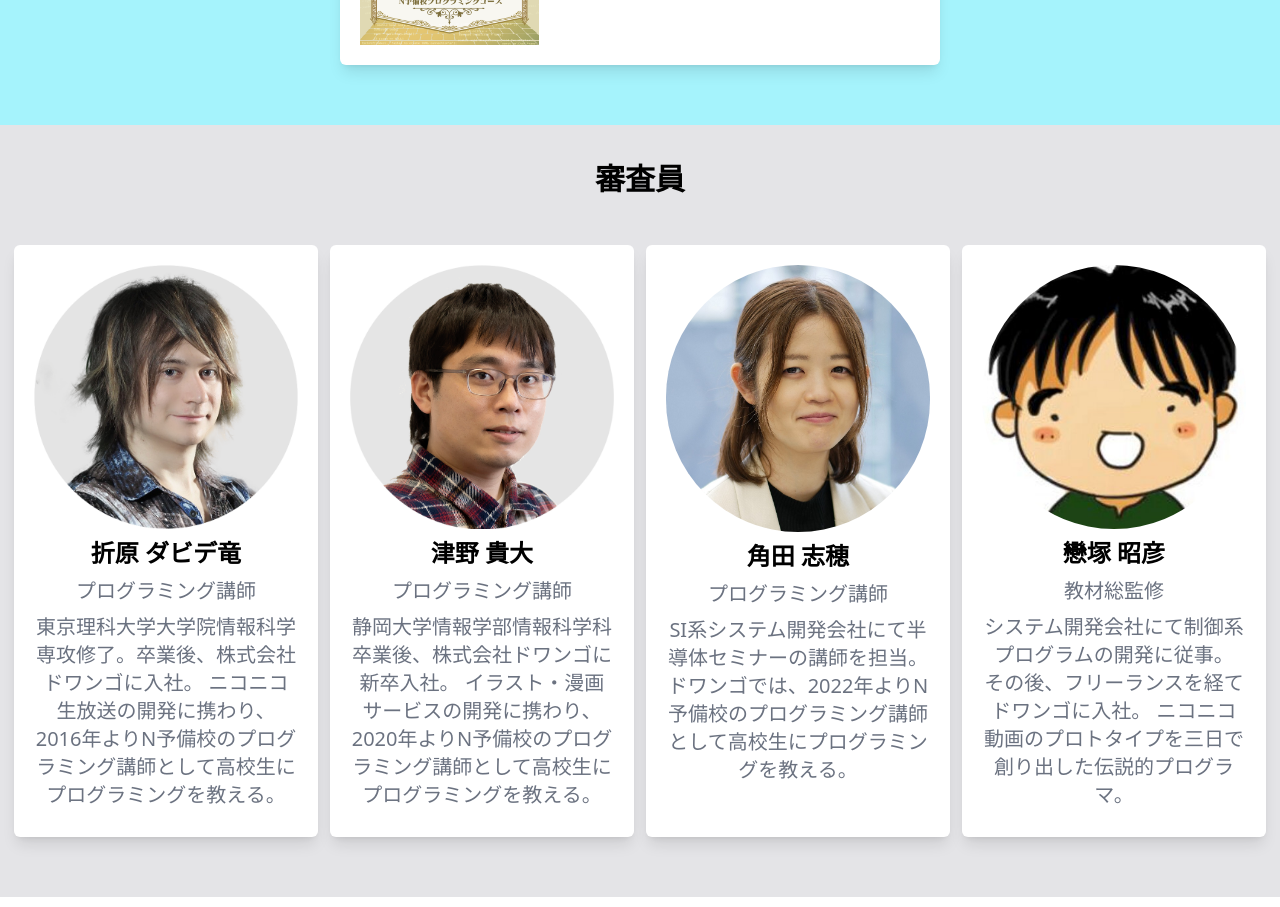
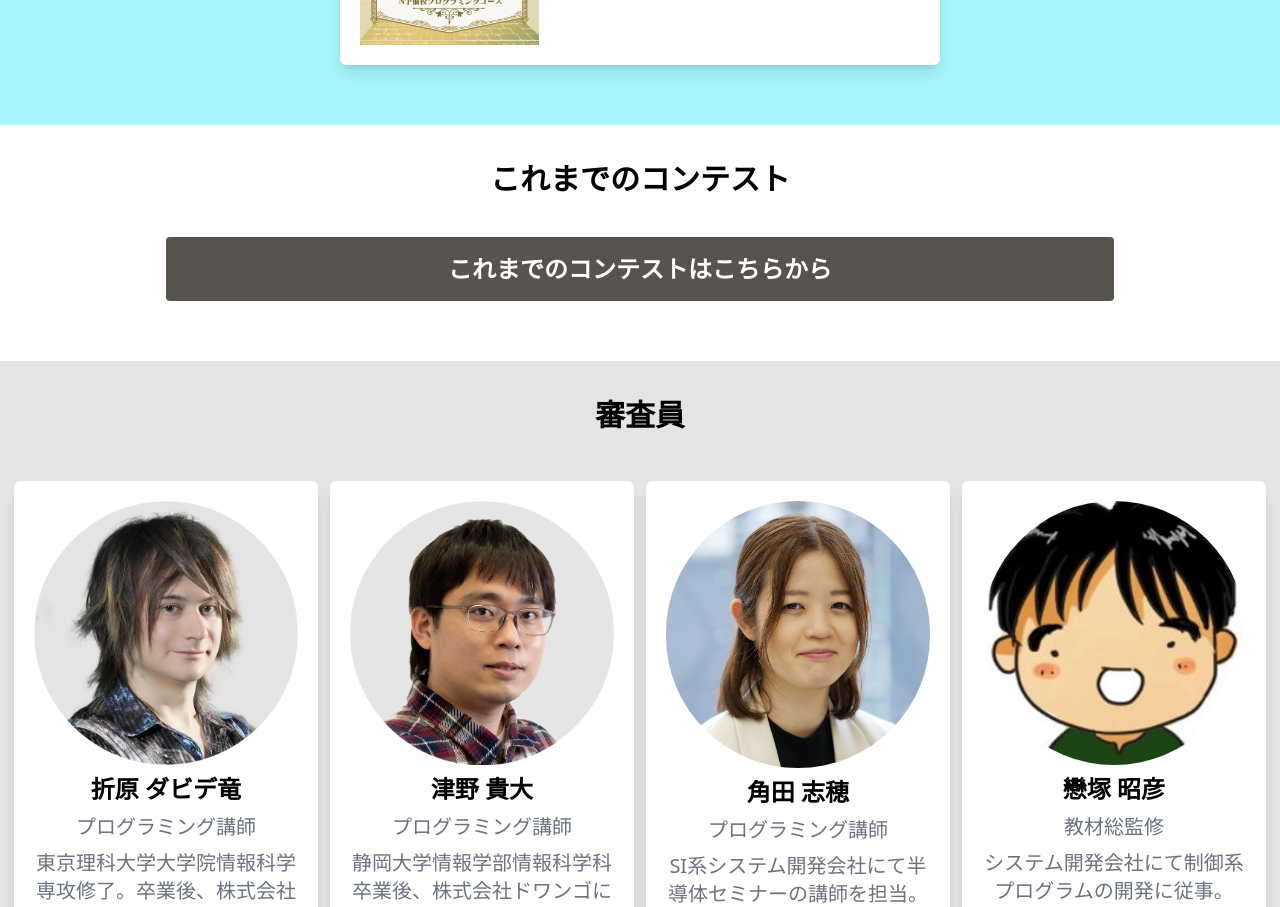
Before and after one commit to progedu/n-contest, a Next.js app: page /2022/winter/entry in a window 1280 px wide. Shown: the part 5840-6747 px from the top of the page. Built offline with nearby package versions, Linux system fonts and the light colour scheme.

Commit message:
2022冬のページを追加

```diff
--- a/src/pages/2022/winter/entry/index.tsx
+++ b/src/pages/2022/winter/entry/index.tsx
@@ -535,6 +535,17 @@ export default function Home(): any {
           </div>
         </div>
       </div>
+      <div id='koremade' className='bg-white p-2 pb-10'>
+        <h2 className='text-center text-3xl font-bold m-7'>これまでのコンテスト</h2>
+        <a
+          href='https://progedu.github.io/webappcontest/'
+          target='_blank'
+          rel='noreferrer'
+          className='block bg-stone-600 hover:bg-stone-700 text-2xl text-center text-white font-bold py-4 px-8 w-9/12 rounded mt-10 mb-5 mx-auto'
+        >
+          これまでのコンテストはこちらから
+        </a>
+      </div>
       <div id='judge' className='bg-zinc-200 p-2 pb-10'>
         <h2 className='text-center text-3xl font-bold m-7'>審査員</h2>
         <div className='flex flex-wrap'>
```
